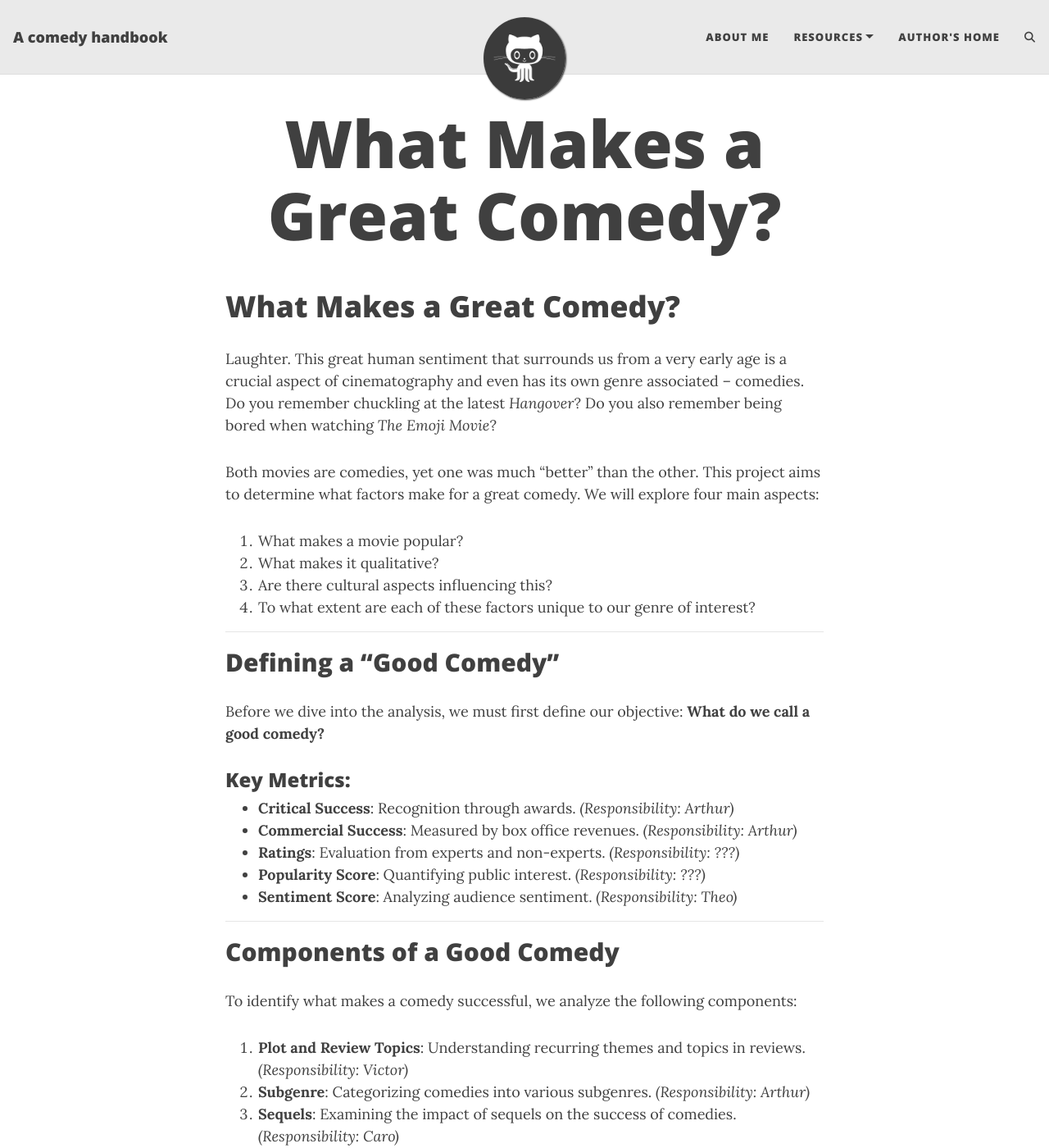
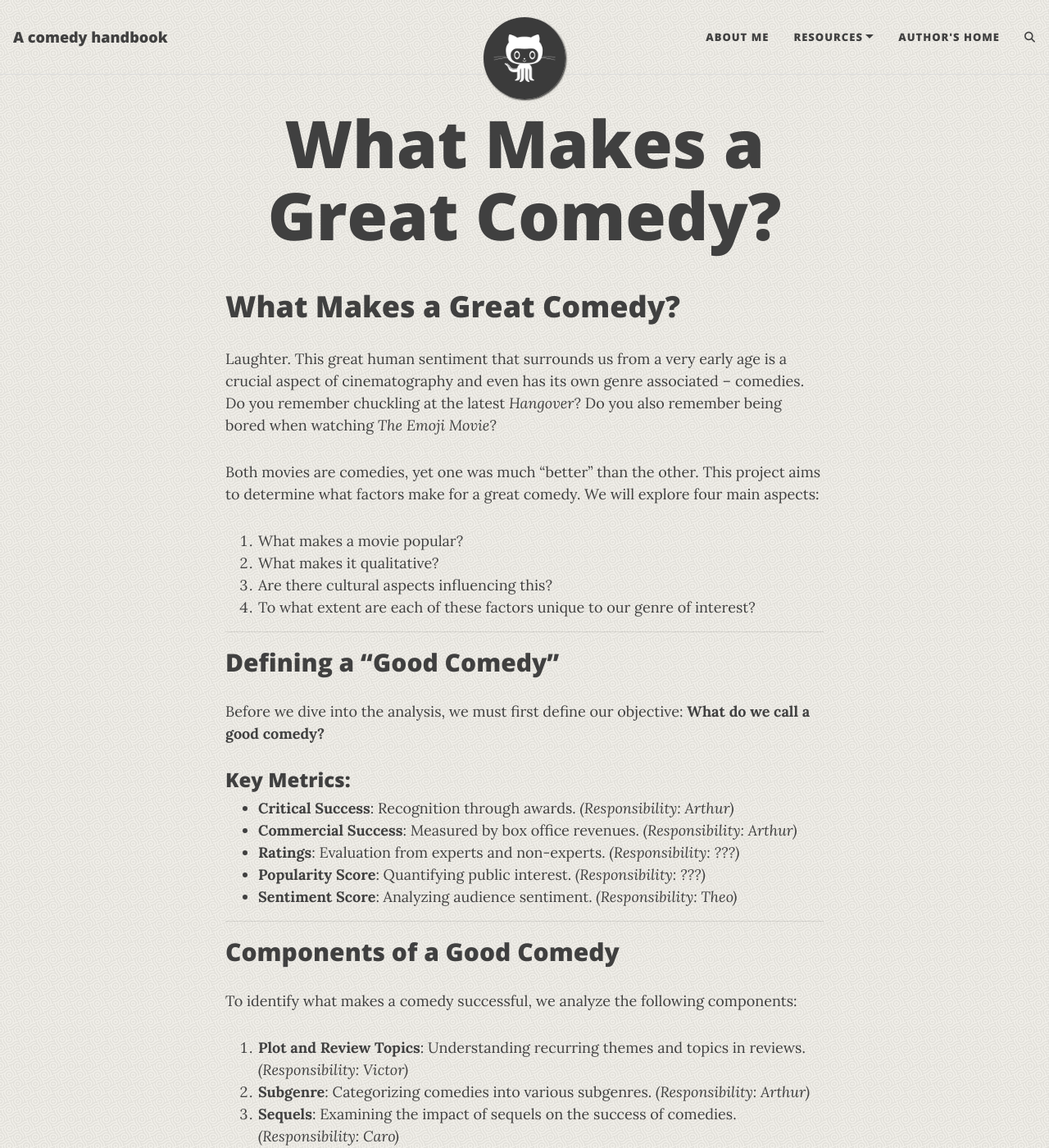
Before and after one commit to epfl-ada/ada-2024-project-adaptables, a Jekyll site: the page built from index.markdown, in a window 1280 px wide and 1400 px high. Shown: the whole window at 82% size. Built offline with Jekyll 4.4.1, drawn with Linux system fonts in a browser that asks for light colours; our own code applies the rules of GitHub Pages for plain Markdown files; comment, search, counter and statistics services are not loaded.

Commit message:
testing images

```diff
--- a/_config.yml
+++ b/_config.yml
@@ -107,9 +107,9 @@ footer-hover-col: "#0085A1"
 # Alternatively, the navbar, footer, and page background can be set to an image
 # instead of colour
 
-#navbar-img: "/assets/img/bgimage.png"
+navbar-img: "/assets/img/bgimage.png"
 footer-img: "/assets/img/wallpaperposters.jpg"
-#page-img: "/assets/img/bgimage.png"
+page-img: "/assets/img/bgimage.png"
 
 # Suggest a colour for mobile browsers to use as the browser's theme. This is only supported by a few mobile browsers.
 #mobile-theme-col: "#0085A1"
```
